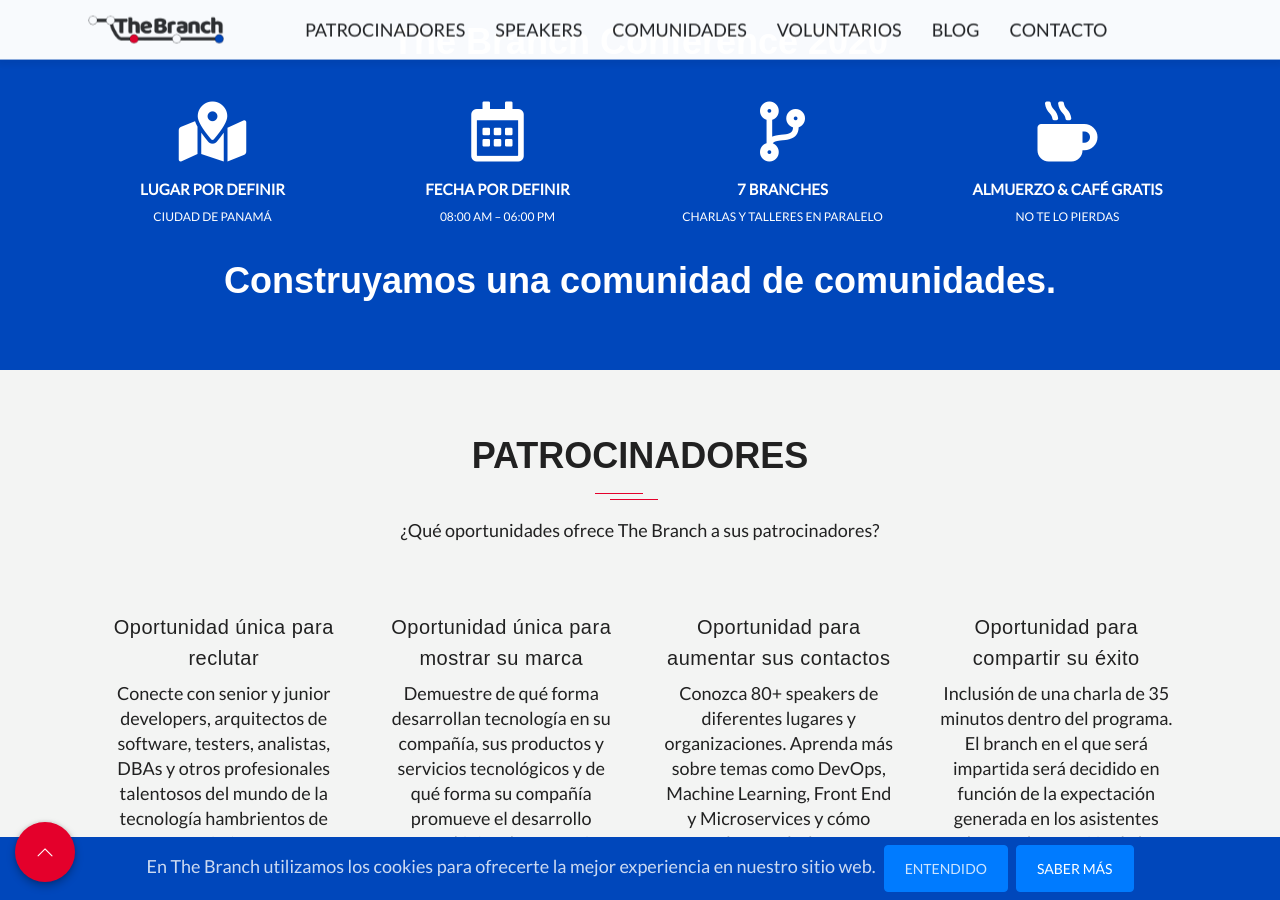
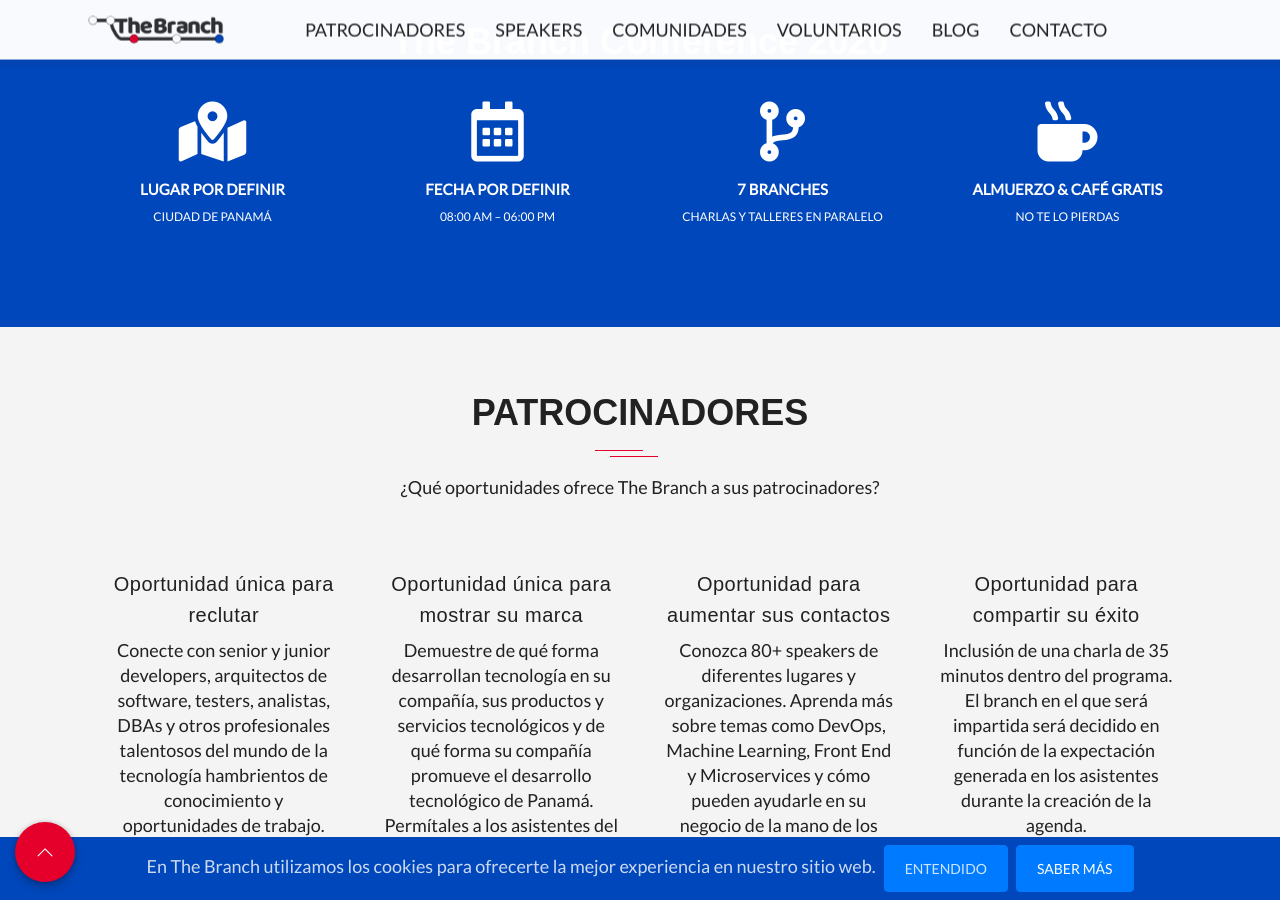
Before and after one commit to marvlm/thebranchconf, a Jekyll site: the page built from index.html, in a window 1280 px wide and 900 px high, scrolled down 2371 px. Built offline with Jekyll 4.4.1, drawn with Linux system fonts in a browser that asks for light colours; nearby versions of some CDN libraries; some web fonts are replaced; the list of posts is cut into pages by our own code; comment, search, counter and statistics services are not loaded.

Commit message:
Added site.2020 parameter

```diff
--- a/_includes/widgets/2020.html
+++ b/_includes/widgets/2020.html
@@ -40,7 +40,7 @@
             </div>
             <div class="col-md-12 col-sm-12 col-xs-12">
                 <div>
-                    <h4 class="heading wow fadeInDown" data-wow-delay="0.2s">Construyamos una comunidad de comunidades.</h4>
+                    <h4 class="heading wow fadeInDown" data-wow-delay="0.2s">{{site.2020}}</h4>
                 </div>
             </div>
         </div>
```
